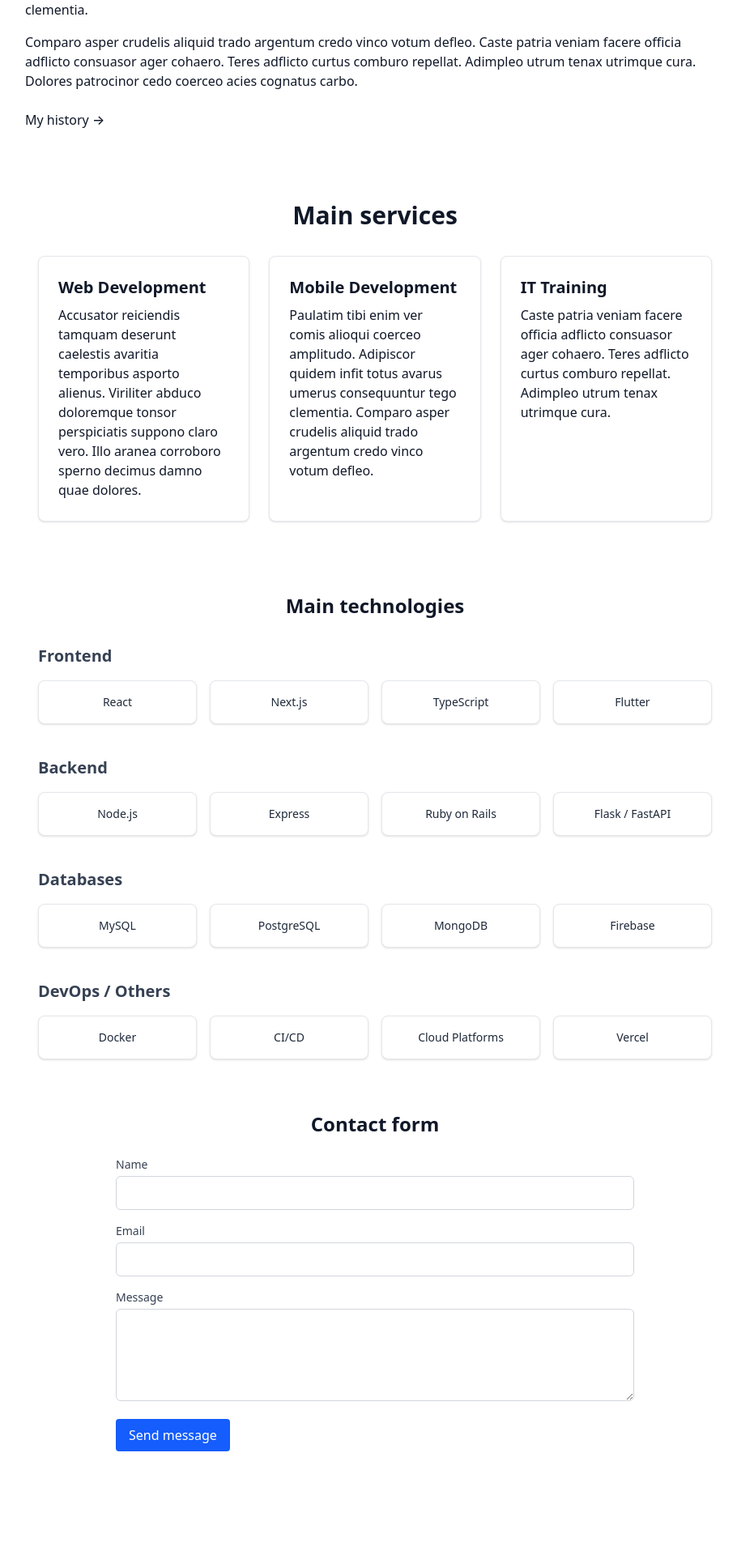
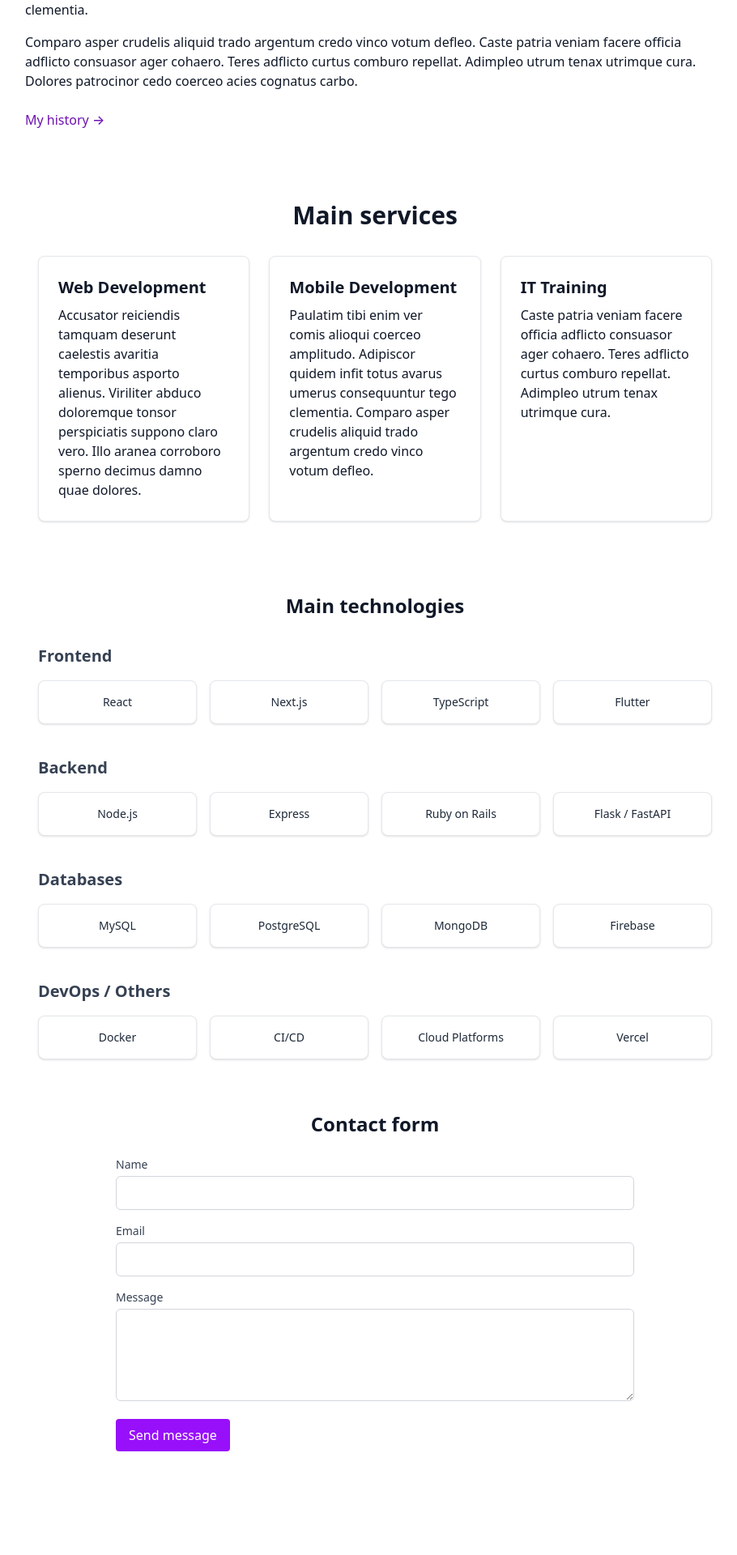
Before and after one commit to ncdev2015/nextjs-portfolio, a Next.js app: page / in a window 1280 px wide. Shown: the part 360-2280 px from the top of the page at 81% size, without its empty margins (177-1087 px from the left). Built offline with nearby package versions, Linux system fonts and the light colour scheme.

Commit message:
style: update buttons and tech cards with purple hover, and add select-none to prevent text selection

```diff
--- a/src/app/components/Hero.tsx
+++ b/src/app/components/Hero.tsx
@@ -20,7 +20,7 @@ export default function Hero() {
         <p className="mb-4">{profileDescription1}</p>
         <p className="mb-4">{profileDescription2}</p>
 
-        <div className="mt-6">
+        <div className="mt-6 text-purple-800 font-bold">
           <a
             href="#history"
             className="inline-flex items-center text-blue-600 hover:underline font-medium"
--- a/src/app/components/Services.tsx
+++ b/src/app/components/Services.tsx
@@ -20,7 +20,7 @@ export default function Services() {
 
 
 		        {/* Front face */}
-		        <div className="flip-front p-6 h-full overflow-hidden flex flex-col">
+		        <div className="flip-front p-6 h-full overflow-hidden flex flex-col select-none">
 		          <h3 className="text-xl font-semibold mb-2">
 		            {i === 1 ? "Web Development" : i === 2 ? "Mobile Development" : "IT Training"}
 		          </h3>
@@ -30,7 +30,7 @@ export default function Services() {
 		        </div>
 
 		        {/* Back face */}
-		        <div className="flip-back bg-purple-800 text-gray-100 p-6 h-full overflow-hidden flex flex-col rounded-lg">
+		        <div className="flip-back bg-purple-800 text-gray-100 p-6 h-full overflow-hidden flex flex-col rounded-lg select-none">
 		          <h4 className="text-lg font-semibold mb-2">More Info</h4>
 		          <p className="text-base overflow-auto">
 		            {i === 1
--- a/src/app/components/TechStack.tsx
+++ b/src/app/components/TechStack.tsx
@@ -69,7 +69,7 @@ export default function TechStack() {
                 return (
                   <div key={tech.name} className="relative">
                     <div
-                      className="bg-white border border-gray-200 rounded-lg shadow-sm p-4 text-center hover:bg-purple-100 hover:border-purple-300 transition-colors duration-200 cursor-pointer"
+                      className="bg-white border border-gray-200 rounded-lg shadow-sm p-4 text-center hover:bg-purple-100 hover:border-purple-300 transition-colors duration-200 cursor-pointer select-none"
                       onClick={() => setOpenIndex(openIndex === id ? null : id)}
                     >
                       {tech.icon && <div className="mb-2">{tech.icon}</div>}
--- a/src/app/components/contact/Contact.tsx
+++ b/src/app/components/contact/Contact.tsx
@@ -40,7 +40,7 @@ export default function Contact() {
 
 		      <button
 				  type="submit"
-		        className="bg-blue-600 text-white px-4 py-2 rounded hover:bg-blue-700 transition-colors"
+				  className="bg-purple-600 text-white px-4 py-2 rounded hover:bg-purple-700 transition-colors"
 				>
 				  Send message
 				</button>
```
Lines whose indentation alone changed are shown as unchanged.
